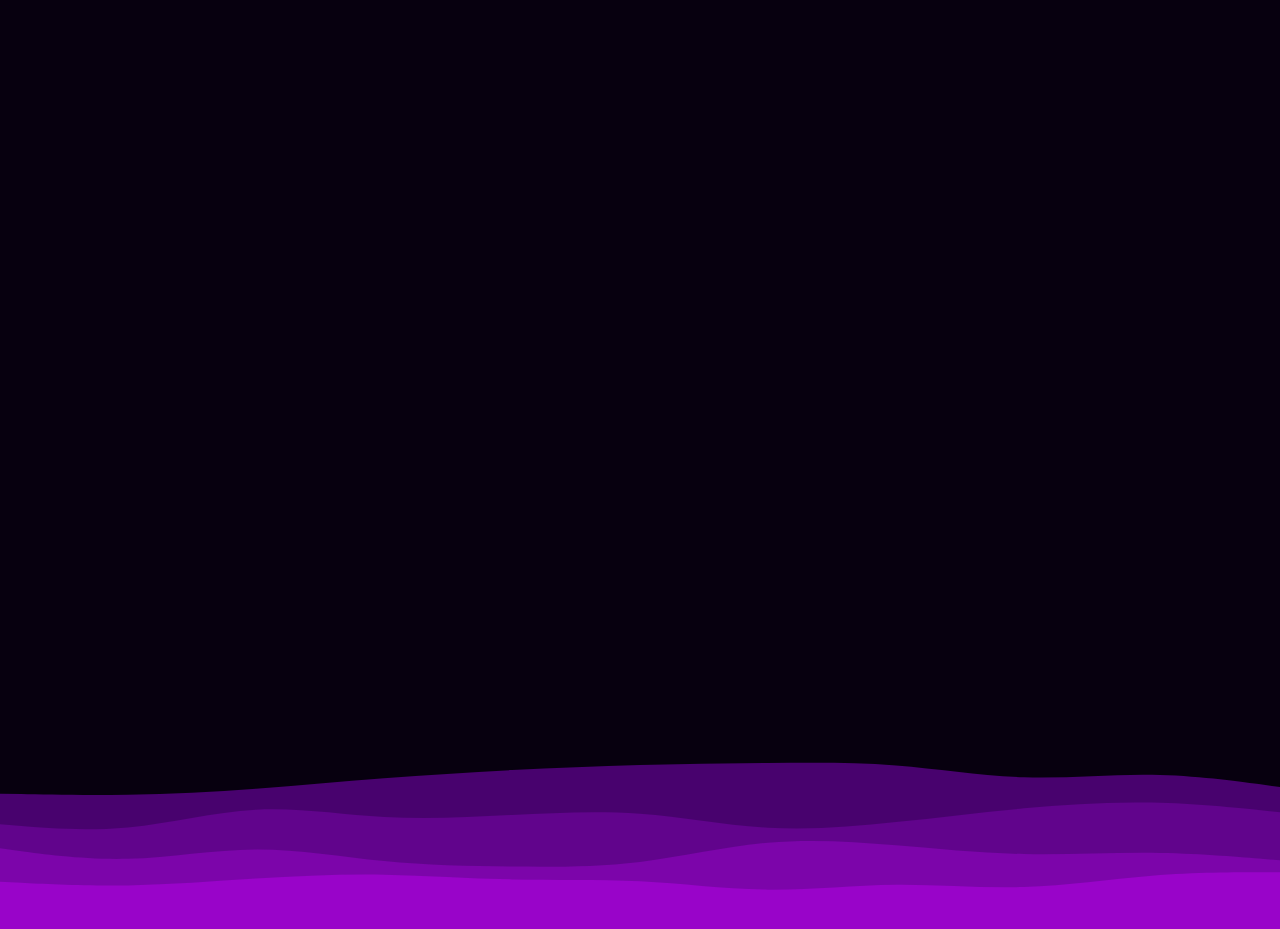
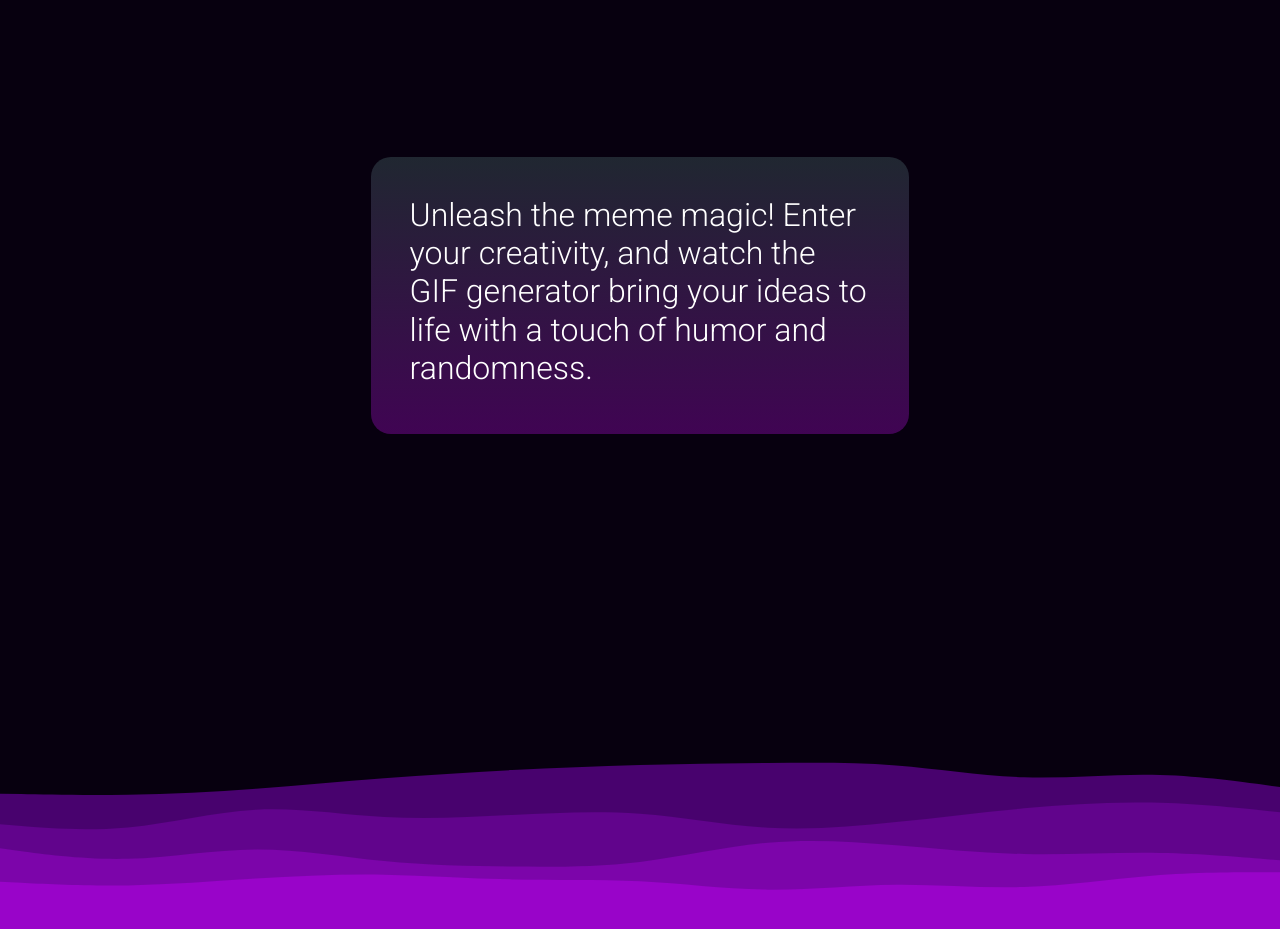
Before and after one commit to Mckreames/Gif-Pulse, a plain HTML site: page index.html in a window 1280 px wide. Shown: the part 1380-2309 px from the top of the page. Drawn offline with nearby package versions, Linux system fonts and the light colour scheme; a script that the page names is missing.

Commit message:
styled image response

```diff
--- a/index.html
+++ b/index.html
@@ -155,7 +155,18 @@
       </form>
     </section>
 
-    <section id="resultContainer"></section>
+    <section>
+      <div class="resultContainer" id="resultContainer">
+        <h2>
+          Unleash the meme magic! Enter your creativity, and watch the GIF
+          generator bring your ideas to life with a touch of humor and
+          randomness.
+        </h2>
+        <!-- <img src="Images/Snapchat-797557305.jpg" alt="shirtless pic" />
+        <img src="Images/Snapchat-1190800537.jpg" alt="two hat stuffed pic" />
+        <img src="Images/Snapchat-1849187257.jpg" alt="wet shirt contest pic" /> -->
+      </div>
+    </section>
 
     <div class="spacer layer1 flip"></div>
     <div class="spacer layer1"></div>
--- a/script.js
+++ b/script.js
@@ -15,6 +15,8 @@ function fetchGiphyData() {
   const apiKey = "8Qux5k2hrVNKEy6YTRKvw1nXNfFIgRDl";
   const searchQuery = document.getElementById("gifTopic").value;
   const numberOfResults = document.getElementById("numOfResults").value;
+  // const gifWidth =
+  // const gifHeight =
 
   const apiUrl = `https://api.giphy.com/v1/gifs/search?api_key=${apiKey}&q=${searchQuery}&limit=${numberOfResults}&offset=0&rating=r&lang=en&bundle=messaging_non_clips`;
 
--- a/styles.css
+++ b/styles.css
@@ -192,7 +192,18 @@ input {
     display: flex;
     flex-direction: column;
     align-items: center;
-    border: double 5px var(--purple);
+    justify-content: center;
+    width: 70%;
+    margin-top: 20px;
+    padding: 5%;
+    /* border: double 5px var(--purple);  */
+    border-radius: 20px;
+    background: linear-gradient(#202731, #400453);
+}
+
+.resultContainer > img {
+    width: 100%;
+    object-fit: contain;
 }
 
 footer {
```
Also changed, not shown: Images/Snapchat-1190800537.jpg (added), Images/Snapchat-1849187257.jpg (added), Images/Snapchat-797557305.jpg (added).
